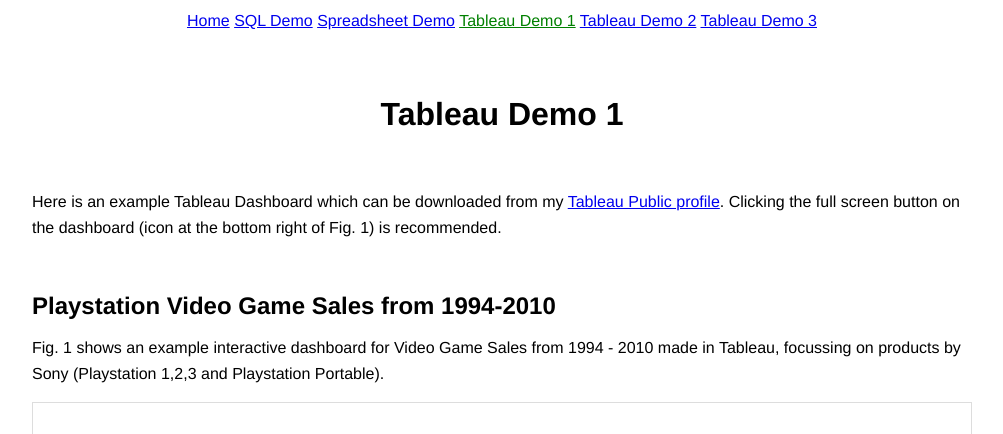
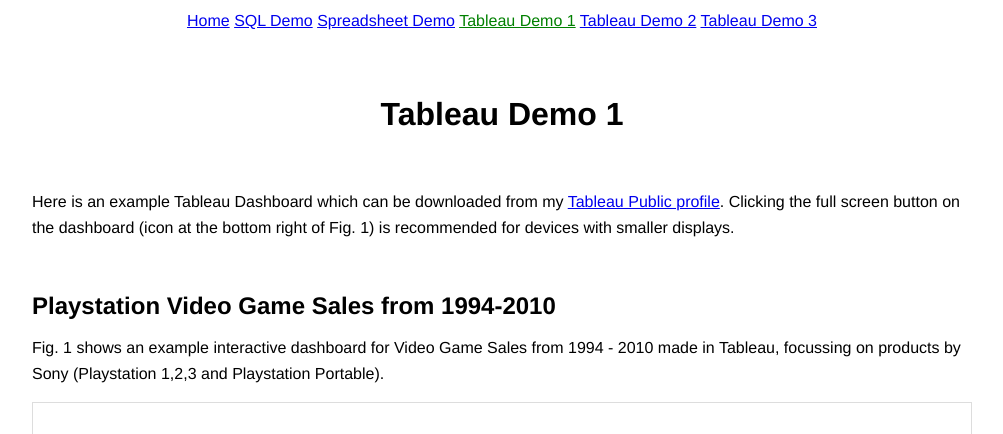
Before and after one commit to bfmkr/portfolio, a Jekyll site: the page built from Tableau Demo 1.md, in a window 1280 px wide, cut to the strip 0-434 px from the top of the page. Shown: the whole strip, without its empty margins (138-1141 px from the left). Built offline with Jekyll 4.4.1, drawn with Linux system fonts in a browser that asks for light colours.

Commit message:
Improve opening text

```diff
--- a/Tableau Demo 1.md
+++ b/Tableau Demo 1.md
@@ -8,7 +8,7 @@
 &nbsp;
 
 Here is an example Tableau Dashboard which can be downloaded from my [Tableau Public profile](https://public.tableau.com/views/VideoGameSalesdashboards/PlaystationOverview1994-2010?:language=en-GB&:display_count=n&:origin=viz_share_link).
-Clicking the full screen button on the dashboard (icon at the bottom right of Fig. 1) is recommended.
+Clicking the full screen button on the dashboard (icon at the bottom right of Fig. 1) is recommended for devices with smaller displays.
 
 
 ## Playstation Video Game Sales from 1994-2010
```
